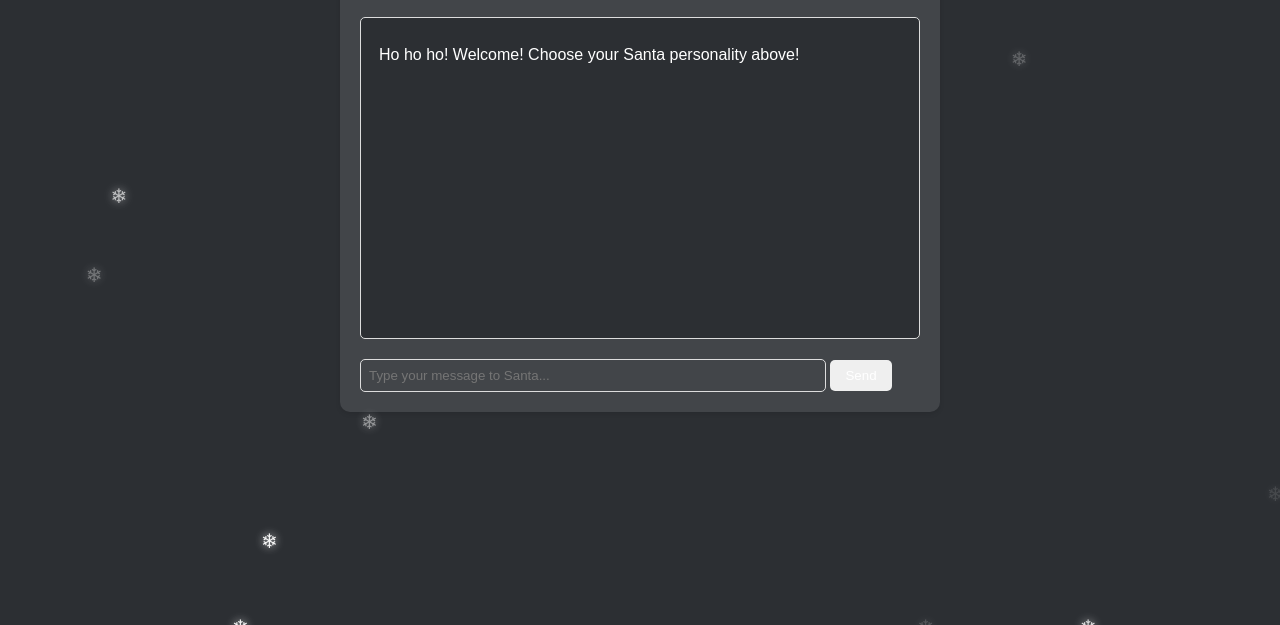
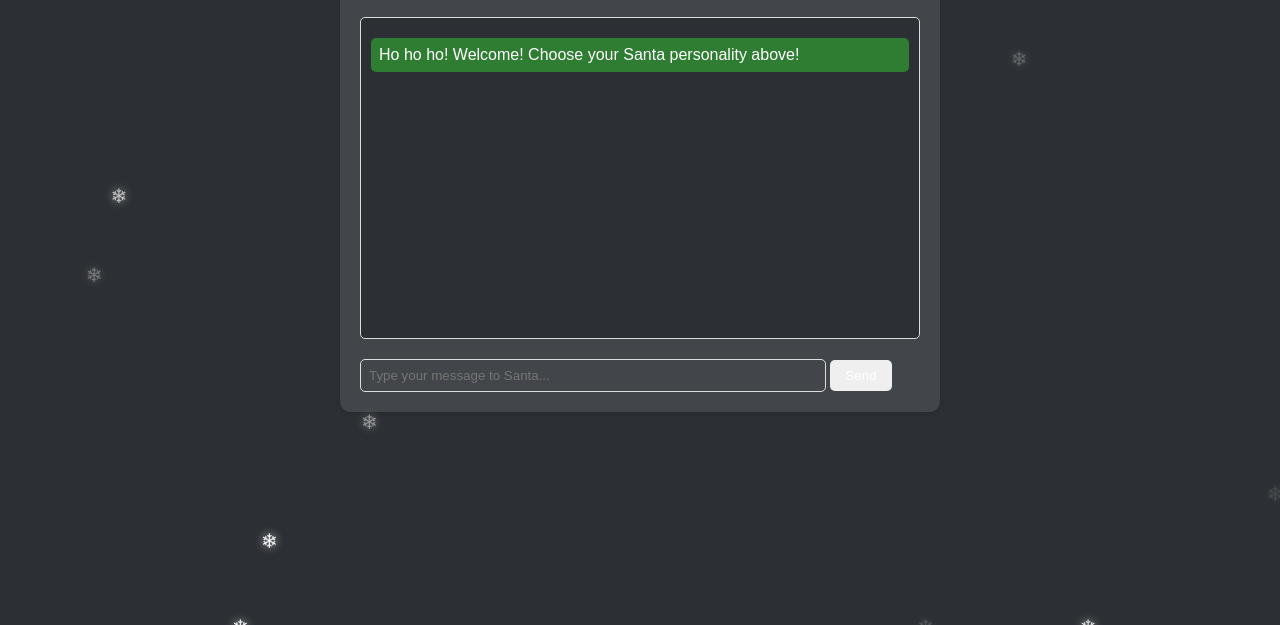
Before and after one commit to NeuralBloom/santa-chatbot, a plain HTML site: page index.html in a window 1280 px wide. Shown: the part 175-800 px from the top of the page. Drawn offline with Linux system fonts and the light colour scheme.

Commit message:
Update index.html

```diff
--- a/index.html
+++ b/index.html
@@ -23,7 +23,6 @@
     <script>
         let currentSanta = 'nice';
 
-        // Add festive snowfall effect
         function createSnowflake() {
             const snowflake = document.createElement('div');
             snowflake.className = 'snowflake';
@@ -53,7 +52,16 @@
             'love': "Christmas is all about spreading love and joy. Keep shining your light!",
             'magic': "Christmas magic is everywhere! Can you feel it?",
             'decorations': "Twinkling lights and shiny ornaments make everything feel festive!",
-            'holiday': "The holidays are about love, kindness, and giving. What’s your favorite part?"
+            'holiday': "The holidays are about love, kindness, and giving. What’s your favorite part?",
+            'music': "Ho ho ho! Christmas carols are playing all day at the North Pole. What's your favorite?",
+            'reindeer': "Rudolph and the gang are getting ready for the big night! They love carrots, by the way!",
+            'elves': "My elves are the hardest workers I know! They're making toys day and night!",
+            'sleigh': "My sleigh is getting polished for the big night. It's powered by Christmas magic!",
+            'north pole': "The North Pole is magical! It's always snowy, and the candy canes grow like trees!",
+            'cookies': "Ho ho ho! Cookies are my favorite! Especially when paired with a glass of milk!",
+            'mrs claus': "Mrs. Claus is baking cookies and knitting scarves for the elves!",
+            'joy': "Spreading joy is what Christmas is all about. You're doing a great job of it!",
+            'peace': "Peace on Earth is the best gift of all. Let's keep sharing kindness and smiles!"
         };
 
         const naughtySantaResponses = {
@@ -69,7 +77,16 @@
             'love': "Love is overrated. Let's talk about the naughty list instead.",
             'magic': "Magic won't save you this time. The naughty list is permanent, my friend.",
             'decorations': "Decorations? More like a tangled mess of lights and broken ornaments!",
-            'holiday': "Holidays are for relaxing. But I'll be working overtime on coal delivery!"
+            'holiday': "Holidays are for relaxing. But I'll be working overtime on coal delivery!",
+            'music': "Christmas carols? More like screeching nightmares. Silent Night is my favorite... for obvious reasons.",
+            'reindeer': "The reindeer are busy delivering coal. Rudolph said you're next!",
+            'elves': "The elves are working overtime wrapping coal for you and your friends!",
+            'sleigh': "The sleigh is overloaded with coal. Guess who's responsible for that?",
+            'north pole': "The North Pole is a frozen wasteland. Just like your chances of making the nice list!",
+            'cookies': "Cookies? Did you bake them with your bad attitude?",
+            'mrs claus': "Mrs. Claus told me to give you another chance. But I ignored her advice!",
+            'joy': "Joy? That’s a word for the nice list. Let's stick to your specialty: chaos.",
+            'peace': "Peace and quiet sound nice. Too bad you're always causing trouble!"
         };
 
         const niceDefaultResponses = [
@@ -102,7 +119,7 @@
         function addMessage(message, isUser) {
             const chatBox = document.getElementById('chatBox');
             const messageDiv = document.createElement('div');
-            messageDiv.className = `message ${isUser ? 'user-message' : 'santa-message'}`;
+            messageDiv.className = `message ${isUser ? 'user-message' : 'santa-message'} ${currentSanta}`;
             messageDiv.textContent = message;
             chatBox.appendChild(messageDiv);
             chatBox.scrollTop = chatBox.scrollHeight;
```
